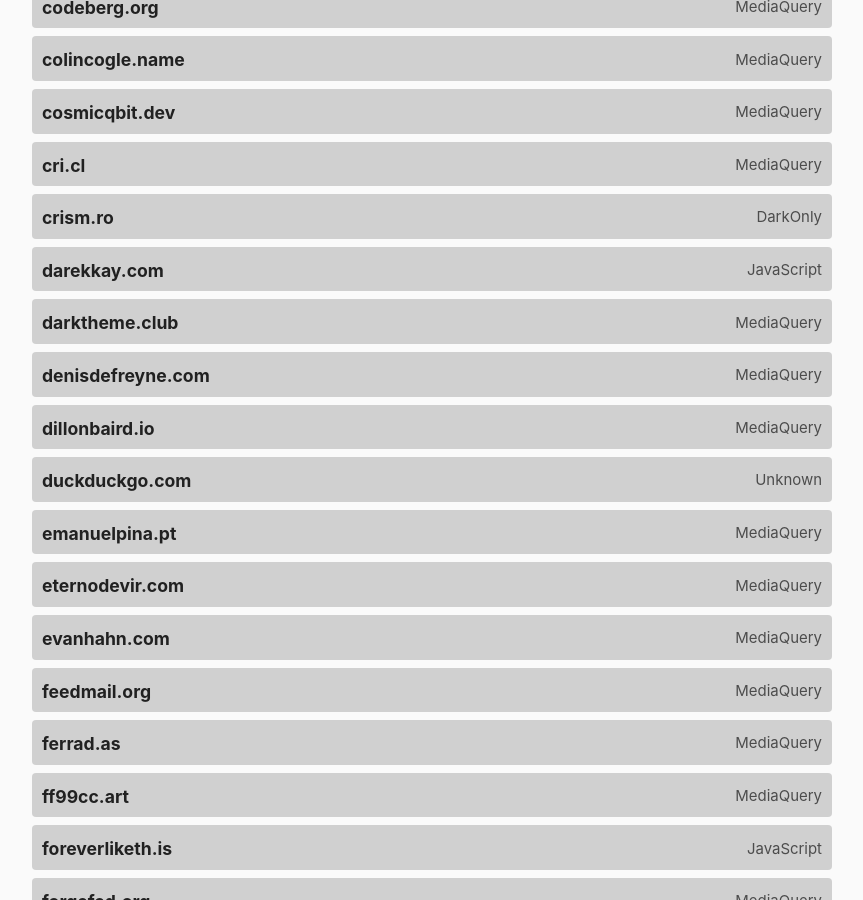
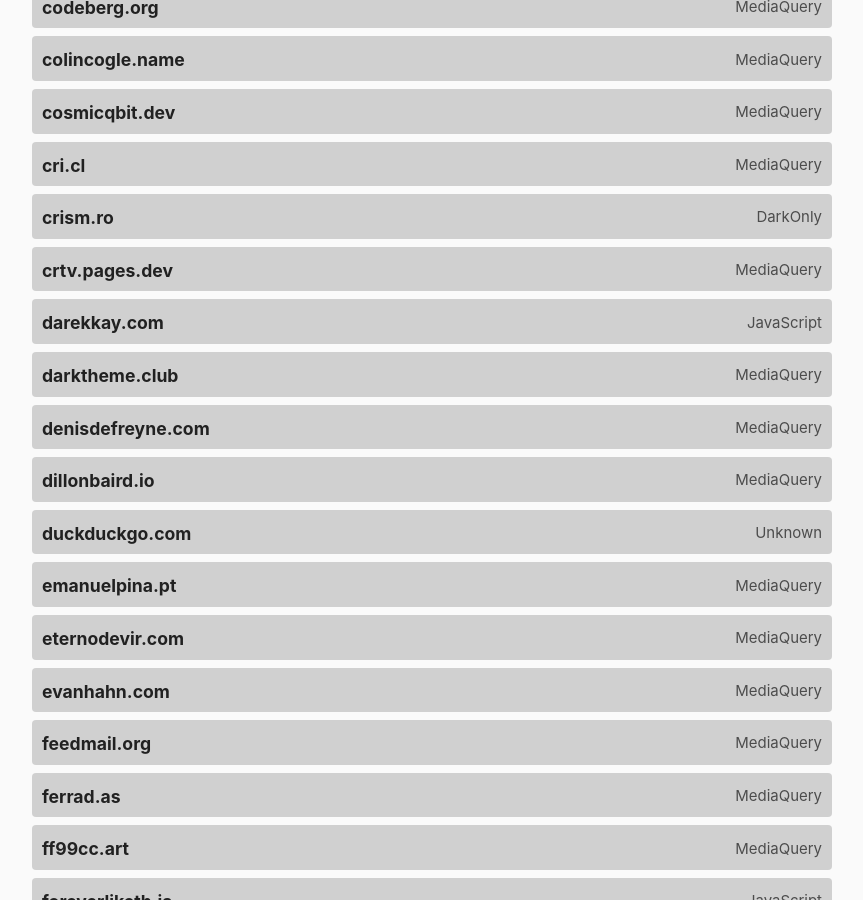
Before and after one commit to garritfra/darktheme.club, a Jekyll site: the page built from index.md, in a window 1280 px wide and 900 px high, scrolled down 2059 px. Shown: the whole window, without its empty margins (208-1071 px from the left). Built offline with Jekyll 4.4.1, drawn with Linux system fonts in a browser that asks for light colours.

Commit message:
Update sites.yml
Add my site:

https://crtv.pages.dev/

```diff
--- a/_data/sites.yml
+++ b/_data/sites.yml
@@ -1,3 +1,8 @@
+- domain: crtv.pages.dev
+  url: https://crtv.pages.dev/
+  method: mediaquery
+  last_checked: 2024-07-13
+
 - domain: 250kb.club
   url: https://250kb.club/
   method: mediaquery
```
